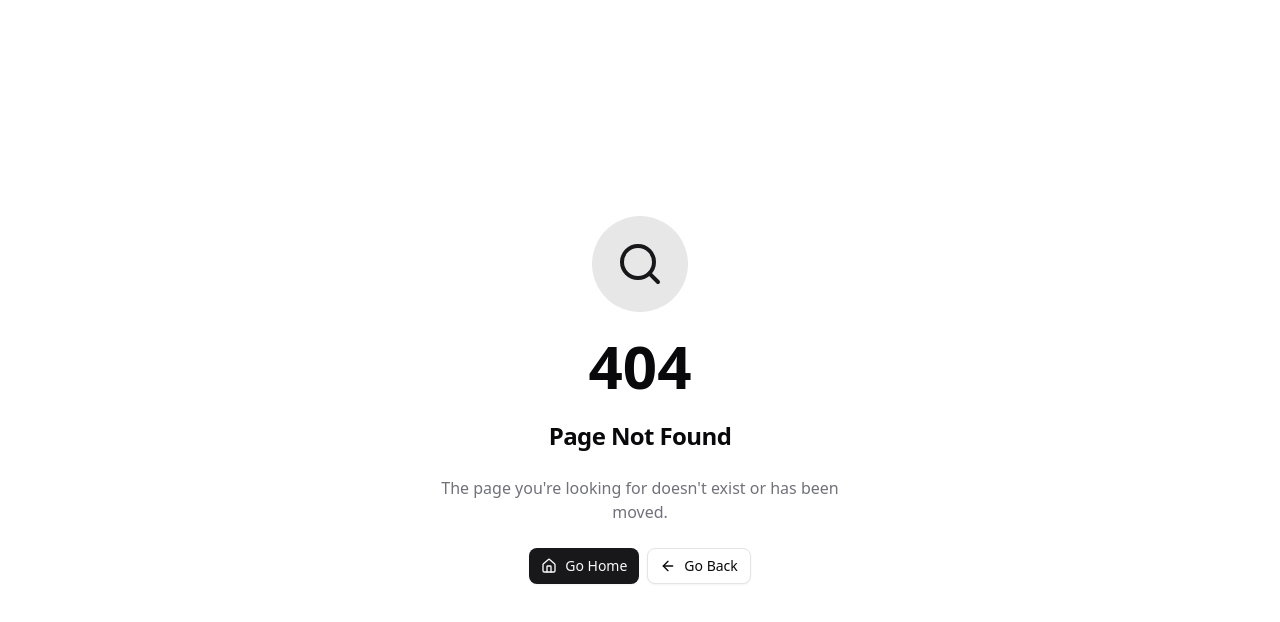
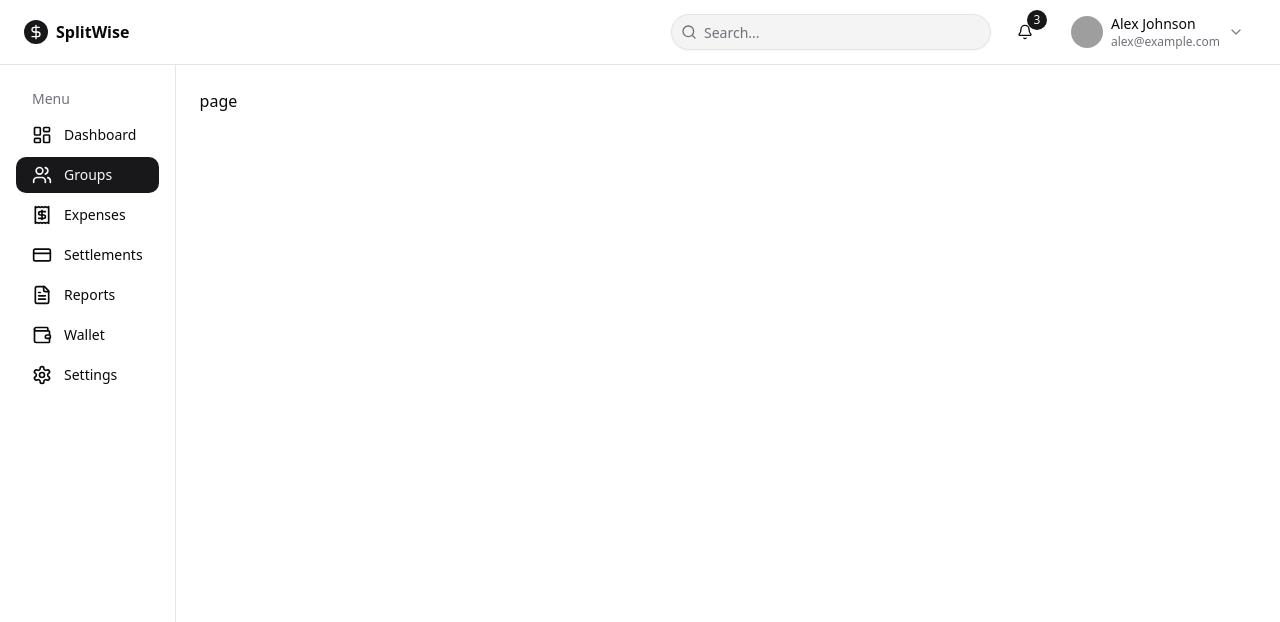
Before and after one commit to Delightsheriff/Rangers, a Next.js app in the folder frontend/: page /dashboard/groups in a window 1280 px wide. Before the commit this address had no page. Shown: the top 622 px of the page. Built offline with nearby package versions, Linux system fonts and the light colour scheme; grey boxes are pictures that could not be loaded.

Commit message:
added individual dashboard pages

```diff
--- /dev/null
+++ b/frontend/app/dashboard/expenses/page.tsx
@@ -0,0 +1,5 @@
+import React from 'react';
+
+export default function page() {
+  return <div>page</div>;
+}
--- /dev/null
+++ b/frontend/app/dashboard/groups/page.tsx
@@ -0,0 +1,5 @@
+import React from "react";
+
+export default function page() {
+  return <div>page</div>;
+}
--- /dev/null
+++ b/frontend/app/dashboard/reports/page.tsx
@@ -0,0 +1,5 @@
+import React from "react";
+
+export default function page() {
+  return <div>page</div>;
+}
--- /dev/null
+++ b/frontend/app/dashboard/settings/page.tsx
@@ -0,0 +1,5 @@
+import React from 'react';
+
+export default function page() {
+  return <div>page</div>;
+}
--- /dev/null
+++ b/frontend/app/dashboard/settlements/page.tsx
@@ -0,0 +1,5 @@
+import React from "react";
+
+export default function page() {
+  return <div>page</div>;
+}
--- /dev/null
+++ b/frontend/app/dashboard/wallet/page.tsx
@@ -0,0 +1,5 @@
+import React from "react";
+
+export default function page() {
+  return <div>page</div>;
+}
```
